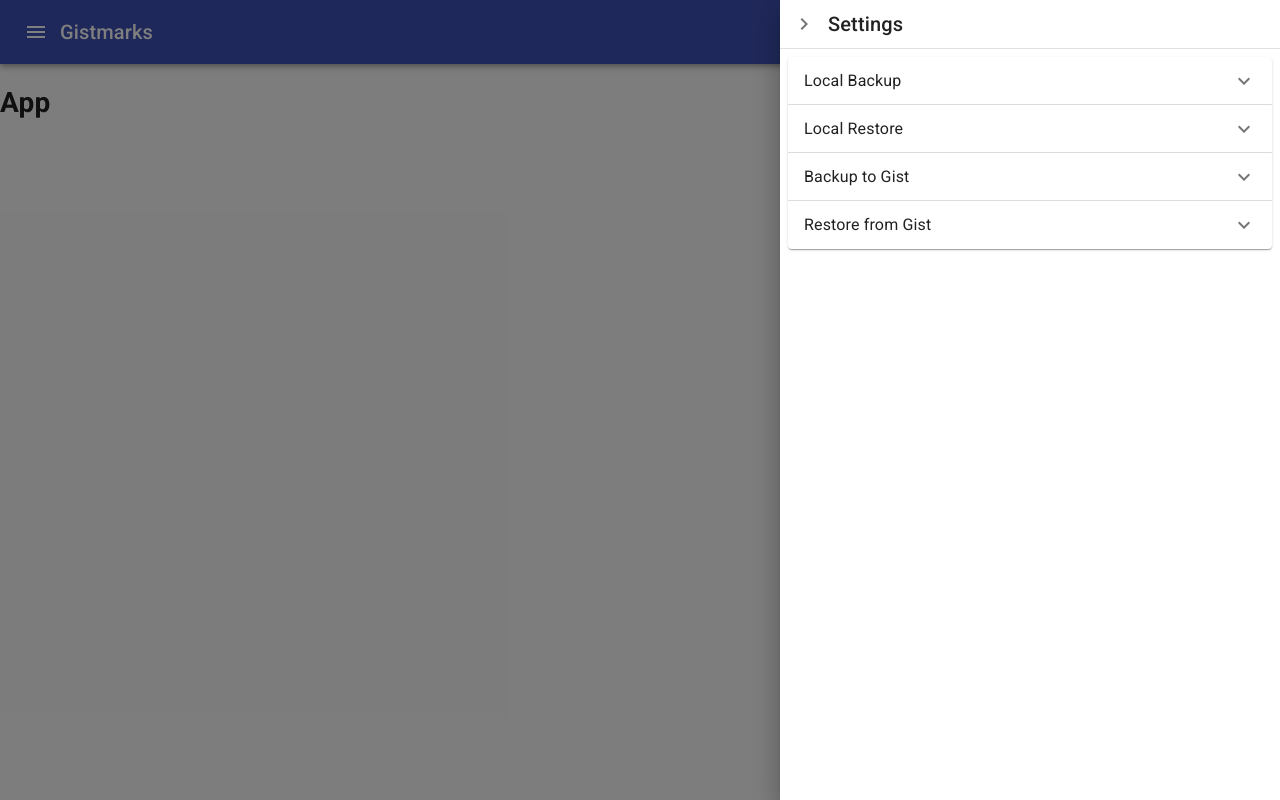
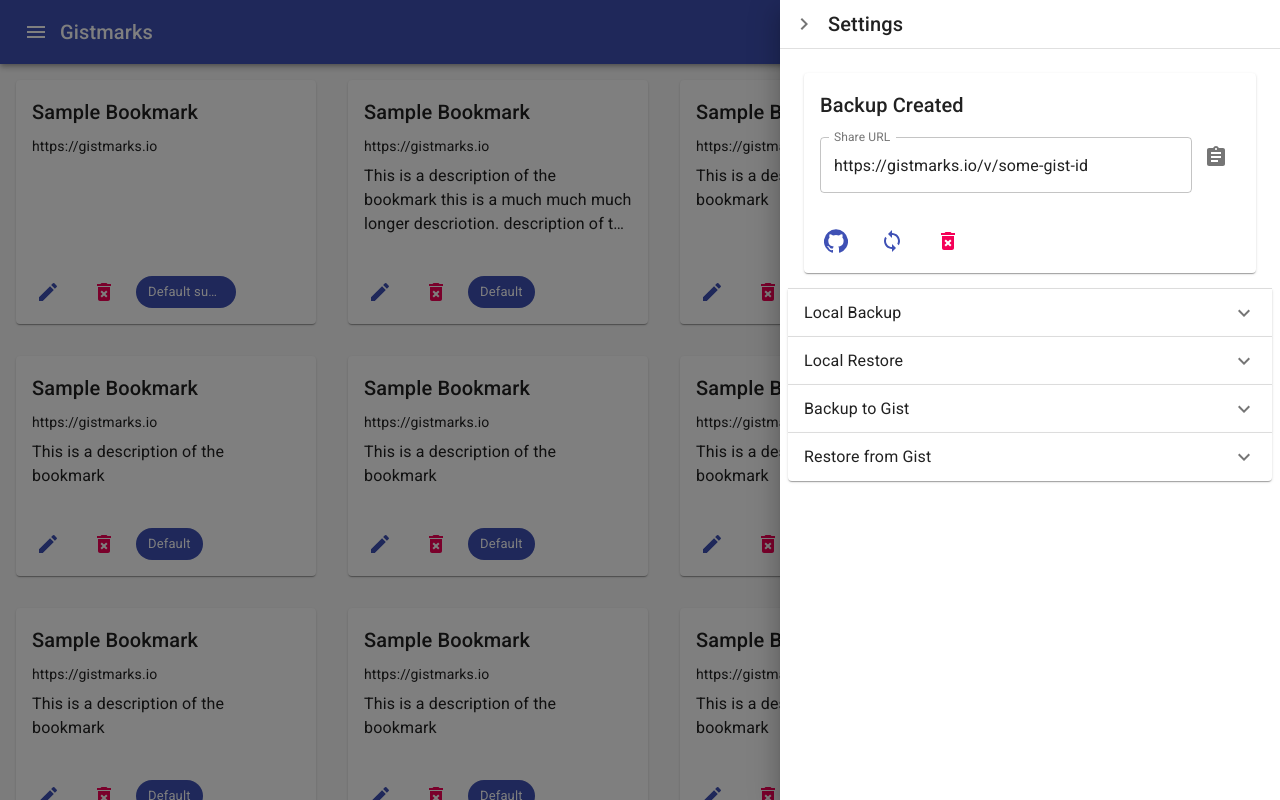
Before and after one commit to sgolovine/gistmarks, a React app: page / in a window 1280 px wide. Both pictures are taken after a click on the button 1184 px from the left and 32 px from the top of the page. Shown: the top 800 px of the page. Built offline with nearby package versions, Linux system fonts and the light colour scheme.

Commit message:
Create bookmark card and list

```diff
--- a/src/newUI/App.tsx
+++ b/src/newUI/App.tsx
@@ -5,6 +5,7 @@ import { SettingsPanel } from "./components/SettingsPanel"
 import { LayoutContextProvider } from "./context/LayoutContext"
 import Header from "./layout/Header"
 import Sidebar from "./layout/Sidebar"
+import { BookmarkList } from "./layout/BookmarkList"
 
 const PanelsAndSidebars = () => (
   <>
@@ -21,9 +22,7 @@ export default function App() {
       <CssBaseline />
       <Header />
       <PanelsAndSidebars />
-      <div>
-        <h1>App</h1>
-      </div>
+      <BookmarkList />
     </LayoutContextProvider>
   )
 }
--- /dev/null
+++ b/src/newUI/components/BookmarkCard/index.tsx
@@ -0,0 +1,98 @@
+import {
+  Card,
+  CardActions,
+  CardContent,
+  Chip,
+  IconButton,
+  makeStyles,
+  Typography,
+} from "@material-ui/core"
+import React from "react"
+import { Bookmark } from "~/model/Bookmark"
+import EditIcon from "@material-ui/icons/Edit"
+import DeleteForeverIcon from "@material-ui/icons/DeleteForever"
+
+const useStyles = makeStyles((theme) => ({
+  root: {
+    display: "flex",
+    flexDirection: "column",
+    margin: theme.spacing(2),
+    width: "100%",
+    [theme.breakpoints.up("sm")]: {
+      width: 300,
+    },
+  },
+  cardContent: {
+    flexGrow: 1,
+  },
+  titleText: {
+    overflow: "hidden",
+    textOverflow: "ellipsis",
+    display: "box",
+    lineClamp: 1,
+    boxOrient: "vertical",
+  },
+  hrefText: {
+    [theme.breakpoints.up("sm")]: {
+      marginTop: theme.spacing(1),
+      marginBottom: theme.spacing(1),
+    },
+    overflow: "hidden",
+    textOverflow: "ellipsis",
+    display: "box",
+    lineClamp: 1,
+    boxOrient: "vertical",
+  },
+  descriptionText: {
+    [theme.breakpoints.up("sm")]: {
+      marginTop: theme.spacing(1),
+      marginBottom: theme.spacing(1),
+    },
+    overflow: "hidden",
+    textOverflow: "ellipsis",
+    display: "box",
+    lineClamp: 3,
+    boxOrient: "vertical",
+  },
+  categoryChip: {
+    maxWidth: 100,
+  },
+}))
+
+export const BookmarkCard: React.FC<
+  Pick<Bookmark, "name" | "href" | "category" | "description">
+> = ({ name, href, category, description }) => {
+  const classes = useStyles()
+
+  return (
+    <Card className={classes.root}>
+      <CardContent className={classes.cardContent}>
+        <Typography className={classes.titleText} variant="h6">
+          {name}
+        </Typography>
+        <Typography className={classes.hrefText} variant="body2">
+          {href}
+        </Typography>
+        {/* <Typography className={classes.categoryText} variant="body2">
+          {category}
+        </Typography> */}
+        <Typography className={classes.descriptionText} variant="body1">
+          {description}
+        </Typography>
+      </CardContent>
+      <CardActions>
+        <IconButton color="primary">
+          <EditIcon />
+        </IconButton>
+        <IconButton color="secondary">
+          <DeleteForeverIcon />
+        </IconButton>
+        <Chip
+          color="primary"
+          className={classes.categoryChip}
+          label={category}
+        />
+      </CardActions>
+    </Card>
+  )
+}
--- a/src/newUI/components/SettingsPanel/index.tsx
+++ b/src/newUI/components/SettingsPanel/index.tsx
@@ -12,6 +12,15 @@ import Button from "@material-ui/core/Button"
 import { TextField } from "@material-ui/core"
 import FormControlLabel from "@material-ui/core/FormControlLabel"
 import Switch from "@material-ui/core/Switch"
+import Card from "@material-ui/core/Card"
+import CardContent from "@material-ui/core/CardContent"
+import CardActions from "@material-ui/core/CardActions"
+import IconButton from "@material-ui/core/IconButton"
+import SyncIcon from "@material-ui/icons/Sync"
+import GithubIcon from "@material-ui/icons/GitHub"
+import DeleteForeverIcon from "@material-ui/icons/DeleteForever"
+import AssignmentTurnedInIcon from "@material-ui/icons/AssignmentTurnedIn"
+import AssignmentIcon from "@material-ui/icons/Assignment"
 
 const useStyles = makeStyles((theme) => ({
   root: {
@@ -31,11 +40,78 @@ const useStyles = makeStyles((theme) => ({
   itemInput: {
     margin: theme.spacing(1),
   },
+  cardRoot: {
+    margin: theme.spacing(2),
+  },
+  backupResultInputContainer: {
+    display: "flex",
+    flexDirection: "row",
+    alignItems: "center",
+  },
+  backupResultInput: {
+    marginTop: theme.spacing(2),
+    flexGrow: 1,
+  },
 }))
 
 interface SettingsItemProps {
   title: string
   children: ReactNode
+}
+
+interface BackupResultsProps {
+  gistId: string
+  onGithubClick: () => void
+  onSyncClick: () => void
+  onDeleteClick: () => void
+}
+
+export const BackupResults: React.FC<BackupResultsProps> = ({
+  gistId,
+  onGithubClick,
+  onSyncClick,
+  onDeleteClick,
+}) => {
+  const classes = useStyles()
+
+  const [hasCopied, setHasCopied] = useState(false)
+
+  const url = `https://gistmarks.io/v/${gistId}`
+
+  return (
+    <Card className={classes.cardRoot}>
+      <CardContent>
+        <Typography variant="h6">Backup Created</Typography>
+        <div className={classes.backupResultInputContainer}>
+          <TextField
+            className={classes.backupResultInput}
+            variant="outlined"
+            label="Share URL"
+            value={url}
+          />
+          <IconButton onClick={() => setHasCopied(true)}>
+            {hasCopied ? <AssignmentTurnedInIcon /> : <AssignmentIcon />}
+          </IconButton>
+        </div>
+      </CardContent>
+      <CardActions>
+        {/* View on Github */}
+        <IconButton color="primary" onClick={onGithubClick}>
+          <GithubIcon />
+        </IconButton>
+
+        {/* Sync */}
+        <IconButton color="primary" onClick={onSyncClick}>
+          <SyncIcon />
+        </IconButton>
+
+        {/* Delete */}
+        <IconButton color="secondary" onClick={onDeleteClick}>
+          <DeleteForeverIcon />
+        </IconButton>
+      </CardActions>
+    </Card>
+  )
 }
 
 export const SettingsItem: React.FC<SettingsItemProps> = ({
@@ -152,6 +228,14 @@ export const SettingsPanel = () => {
       onClose={layoutContext.closeSettingsPanel}
     >
       <div className={classes.root}>
+        {/* Backup Results */}
+        <BackupResults
+          gistId="some-gist-id"
+          onDeleteClick={() => null}
+          onSyncClick={() => null}
+          onGithubClick={() => null}
+        />
+
         {/* Local Backup */}
         <SettingsItem title="Local Backup">
           <LocalBackup />
--- /dev/null
+++ b/src/newUI/layout/BookmarkList.tsx
@@ -0,0 +1,104 @@
+import { makeStyles } from "@material-ui/core"
+import React from "react"
+import { BookmarkCard } from "../components/BookmarkCard"
+
+const useStyles = makeStyles({
+  root: {
+    display: "flex",
+    flexDirection: "row",
+    flexWrap: "wrap",
+  },
+})
+
+export const BookmarkList = () => {
+  const classes = useStyles()
+
+  return (
+    <div className={classes.root}>
+      <BookmarkCard
+        name="Sample Bookmark"
+        href="https://gistmarks.io"
+        category="Default super massive epic category"
+        description=""
+      />
+      <BookmarkCard
+        name="Sample Bookmark"
+        href="https://gistmarks.io"
+        category="Default"
+        description="This is a description of the bookmark this is a much much much longer descriotion. description of the bookmark this is a much much much longer descriotion. description of the bookmark this is a much much much longer descriotion "
+      />
+      <BookmarkCard
+        name="Sample Bookmark Sample Bookmark Sample Bookmark Sample Bookmark Sample Bookmark Sample Bookmark Sample Bookmark Sample Bookmark"
+        href="https://gistmarks.io?foo=bar&foo=bar&foo=bar&foo=bar&foo=bar&foo=bar&foo=bar&foo=bar&foo=bar&foo=bar&foo=bar"
+        category="Default"
+        description="This is a description of the bookmark"
+      />
+      <BookmarkCard
+        name="Sample Bookmark"
+        href="https://gistmarks.io"
+        category="Default"
+        description="This is a description of the bookmark"
+      />
+      <BookmarkCard
+        name="Sample Bookmark"
+        href="https://gistmarks.io"
+        category="Default"
+        description="This is a description of the bookmark"
+      />
+      <BookmarkCard
+        name="Sample Bookmark"
+        href="https://gistmarks.io"
+        category="Default"
+        description="This is a description of the bookmark"
+      />
+      <BookmarkCard
+        name="Sample Bookmark"
+        href="https://gistmarks.io"
+        category="Default"
+        description="This is a description of the bookmark"
+      />
+      <BookmarkCard
+        name="Sample Bookmark"
+        href="https://gistmarks.io"
+        category="Default"
+        description="This is a description of the bookmark"
+      />
+      <BookmarkCard
+        name="Sample Bookmark"
+        href="https://gistmarks.io"
+        category="Default"
+        description="This is a description of the bookmark"
+      />
+      <BookmarkCard
+        name="Sample Bookmark"
+        href="https://gistmarks.io"
+        category="Default"
+        description="This is a description of the bookmark"
+      />
+      <BookmarkCard
+        name="Sample Bookmark"
+        href="https://gistmarks.io"
+        category="Default"
+        description="This is a description of the bookmark"
+      />
+      <BookmarkCard
+        name="Sample Bookmark"
+        href="https://gistmarks.io"
+        category="Default"
+        description="This is a description of the bookmark"
+      />
+      <BookmarkCard
+        name="Sample Bookmark"
+        href="https://gistmarks.io"
+        category="Default"
+        description="This is a description of the bookmark"
+      />
+      <BookmarkCard
+        name="Sample Bookmark"
+        href="https://gistmarks.io"
+        category="Default"
+        description="This is a description of the bookmark"
+      />
+    </div>
+  )
+}
```
